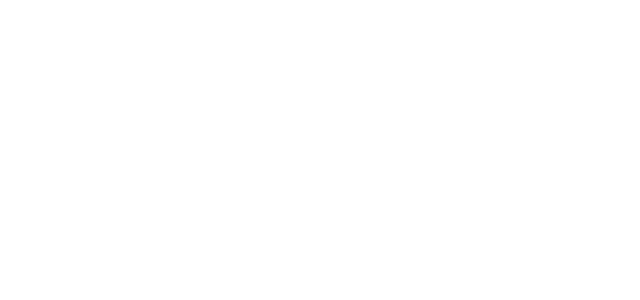
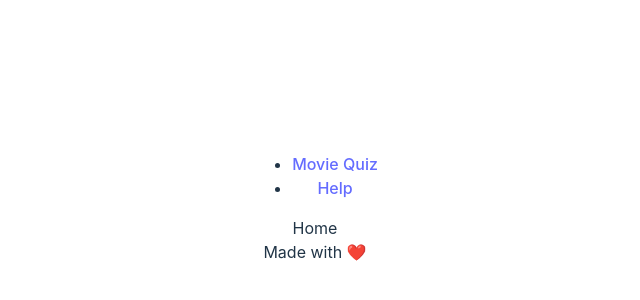
Before and after one commit to megravity/movie-quiz-app, a React (Vite) app in the folder movie-quiz/: page / in a window 1280 px wide. Shown: the part 200-500 px from the top of the page, without its empty margins (325-965 px from the left). Built offline with nearby package versions, Linux system fonts and the light colour scheme.

Commit message:
Add basic routing

```diff
--- a/movie-quiz/src/App.jsx
+++ b/movie-quiz/src/App.jsx
@@ -1,7 +1,22 @@
+import { Route, Routes } from "react-router-dom";
+import Error from "./pages/Error";
+import Help from "./pages/Help";
+import Home from "./pages/Home";
+import NavLayout from "./pages/NavLayout";
 import "./styles/App.css";
 
 function App() {
-  return <div className="App"></div>;
+  return (
+    <div className="App">
+      <Routes>
+        <Route path="/" element={<NavLayout />}>
+          <Route index element={<Home />} />
+          <Route path="help" element={<Help />} />
+          <Route path="*" element={<Error />} />
+        </Route>
+      </Routes>
+    </div>
+  );
 }
 
 export default App;
--- a/movie-quiz/src/main.jsx
+++ b/movie-quiz/src/main.jsx
@@ -1,10 +1,11 @@
 import React from "react";
 import ReactDOM from "react-dom/client";
+import { BrowserRouter } from "react-router-dom";
 import App from "./App";
 import "./styles/index.css";
 
 ReactDOM.createRoot(document.getElementById("root")).render(
-  <React.StrictMode>
+  <BrowserRouter>
     <App />
-  </React.StrictMode>
+  </BrowserRouter>
 );
--- /dev/null
+++ b/movie-quiz/src/pages/Error.jsx
@@ -0,0 +1,4 @@
+const Error = () => {
+  return <div>Error</div>;
+};
+export default Error;
--- /dev/null
+++ b/movie-quiz/src/pages/Help.jsx
@@ -0,0 +1,4 @@
+const Help = () => {
+  return <div>Help</div>;
+};
+export default Help;
--- /dev/null
+++ b/movie-quiz/src/pages/Home.jsx
@@ -0,0 +1,4 @@
+const Home = () => {
+  return <div>Home</div>;
+};
+export default Home;
--- /dev/null
+++ b/movie-quiz/src/pages/NavLayout.jsx
@@ -0,0 +1,21 @@
+import { NavLink, Outlet } from "react-router-dom";
+
+const NavLayout = () => {
+  return (
+    <>
+      <nav>
+        <ul>
+          <li>
+            <NavLink to="/">Movie Quiz</NavLink>
+          </li>
+          <li>
+            <NavLink to="help">Help</NavLink>
+          </li>
+        </ul>
+      </nav>
+      <Outlet />
+      <footer>Made with ❤️</footer>
+    </>
+  );
+};
+export default NavLayout;
```
